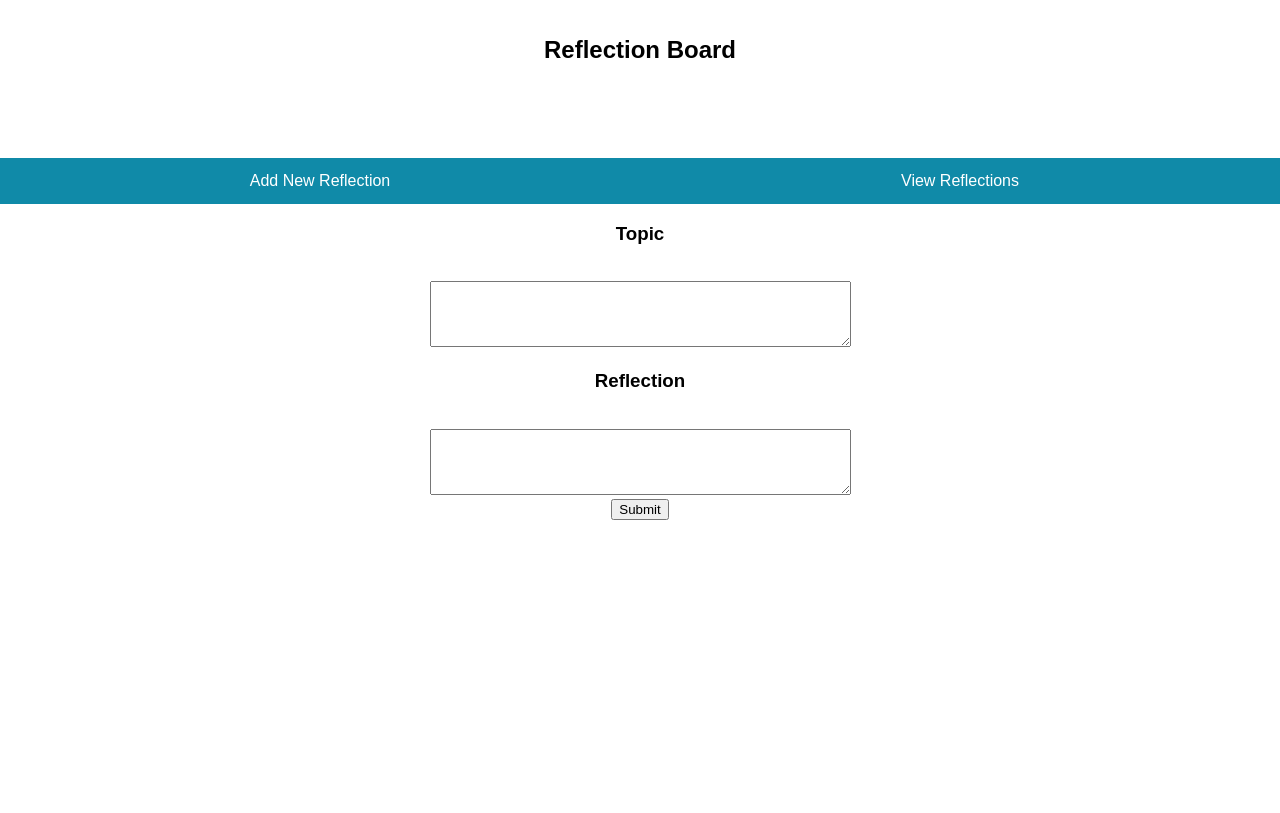
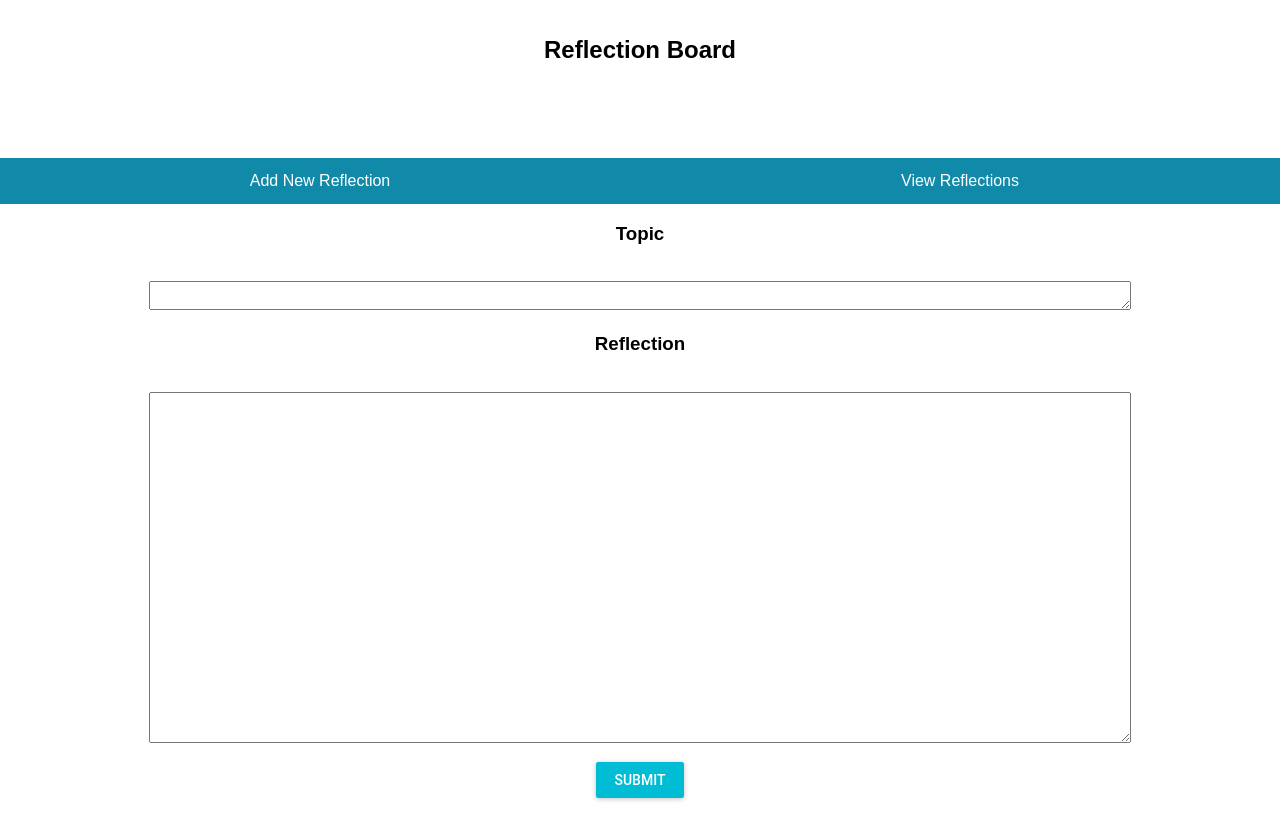
Before and after one commit to Melody8988/Redux-Reflections, a React (Create React App) app: page /add in a window 1280 px wide. Built offline with nearby package versions, Linux system fonts and the light colour scheme.

Commit message:
Some styling

```diff
--- a/package.json
+++ b/package.json
@@ -6,9 +6,11 @@
   "dependencies": {
     "axios": "^0.17.1",
     "material-ui": "^0.20.0",
+    "moment": "^2.22.1",
     "pg": "^7.4.1",
     "react": "^16.2.0",
     "react-dom": "^16.2.0",
+    "react-moment": "^0.7.0",
     "react-redux": "^5.0.7",
     "react-router-dom": "^4.2.2",
     "react-scripts": "1.1.0",
--- a/src/components/AddReflection/AddReflection.js
+++ b/src/components/AddReflection/AddReflection.js
@@ -1,6 +1,6 @@
 import React, {Component } from 'react';
 import { connect } from 'react-redux';
-
+import RaisedButton from 'material-ui/RaisedButton'
 
 class AddReflection extends Component {
     constructor(props){
@@ -13,7 +13,7 @@ class AddReflection extends Component {
         }
       }
 
-
+//Change the state of newReflec based on inputs
 handleChangeFor = (propertyName) => {
     return (event) => {
     this.setState({
@@ -25,6 +25,7 @@ handleChangeFor = (propertyName) => {
     }
 }
 
+//On button submission, add the newReflec via index.js for a post
 handleSubmitNewReflec = () => {
     this.props.dispatch({
         type: 'ADD_REFLEC',
@@ -40,22 +41,25 @@ handleSubmitNewReflec = () => {
                     <textarea
                         value={this.state.newReflec.topic}
                         onChange={this.handleChangeFor('topic')}
-                        rows="4"
-                        cols="50">
+                        rows="1"
+                        cols="80">
                     </textarea>
                 <h3>Reflection</h3>
                         <br/>
                     <textarea
                         value={this.state.newReflec.description}
                         onChange={this.handleChangeFor('description')}
-                        rows="4"
-                        cols="50">
+                        rows="15"
+                        cols="80">
                     </textarea>
                         <br/>
-                <button onClick={this.handleSubmitNewReflec}>Submit</button>
+                        <RaisedButton className="submitBtn" label="Submit" primary={true}
+                 onClick={this.handleSubmitNewReflec}
+                />
             </div>
         )
     }
 }
+//To have access to reduxState(index.js) on this file
 const mapStateToProps = reduxState => ({ reduxState, });
 export default connect(mapStateToProps)(AddReflection);
--- a/src/components/App/App.css
+++ b/src/components/App/App.css
@@ -46,3 +46,15 @@ li a:hover {
 .viewDescription{
   padding: 20px;
 }
+
+textarea {
+  font-size: 20px;
+}
+
+.submitBtn {
+  margin: 15px;
+}
+
+.topic{
+  font-size: 25px;
+}
--- a/src/components/ViewReflections/ViewReflections.js
+++ b/src/components/ViewReflections/ViewReflections.js
@@ -2,6 +2,7 @@ import React, {Component } from 'react';
 import { connect } from 'react-redux';
 import {Card, CardActions, CardHeader, CardText} from 'material-ui/Card';
 import FlatButton from 'material-ui/FlatButton';
+import Moment from 'react-moment';
 import axios from 'axios';
 
 
@@ -46,8 +47,8 @@ class ViewReflections extends Component {
             <div key = {reflec.id}>
             <Card>
             <CardHeader>
-                <p>{reflec.topic}</p>
-                <p>{reflec.date}</p>
+                <p className="topic">{reflec.topic}</p>
+                <p> Added on: <Moment format="MM/DD/YYYY">{reflec.date}</Moment></p>
                 <button value={JSON.stringify(reflec)} onClick={this.handleDeleteReflec}>Delete</button>
                 <button value={JSON.stringify(reflec)} onClick={this.handleBookmarkReflec}>Bookmark</button>
             </CardHeader>
```
Also changed, not shown: 2 other files (tests, documents, lock files or other folders).
